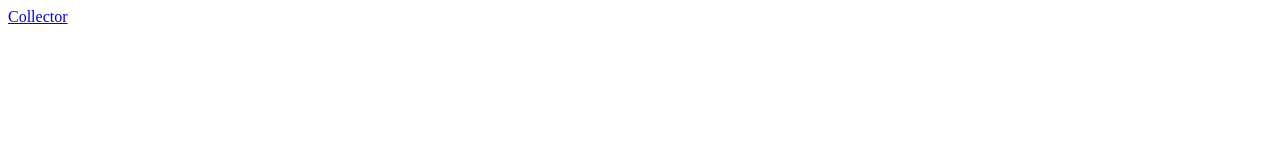
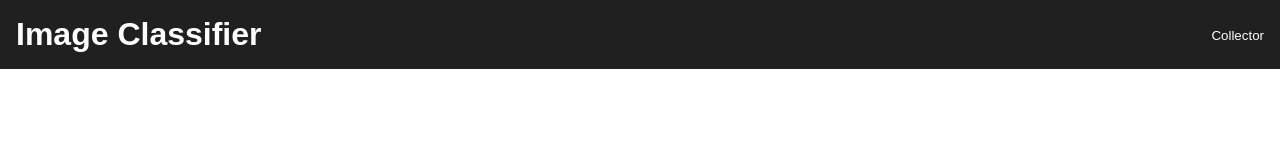
Before and after one commit to yashweblife/WebWorkerIC, a website built with Vite: page index.html in a window 1280 px wide. Built offline with nearby package versions, Linux system fonts and the light colour scheme.

Commit message:
add style

```diff
--- a/index.html
+++ b/index.html
@@ -5,10 +5,45 @@
     <link rel="icon" type="image/svg+xml" href="/vite.svg" />
     <meta name="viewport" content="width=device-width, initial-scale=1.0" />
     <title>Vite + TS</title>
+    <style>
+      *{
+        font-family: Arial, Helvetica, sans-serif;
+        padding:0;
+        margin:0;
+        box-sizing: border-box;
+      }
+      header{
+        background-color: rgb(32,32,32);
+        color:white;
+        display: flex;
+        align-items: center;
+        padding:1em;
+        justify-content: space-between;
+      }
+      header button{
+        background-color: transparent;
+        border:0;
+        outline:0;
+        color:white;
+        cursor:pointer;
+      }
+      header button:hover{
+        border-bottom:1px solid white;
+      }
+    </style>
   </head>
   <body>
+    <header>
+      <h1>Image Classifier</h1>
+      <nav>
+        <a href="./data_collector.html">
+          <button>
+            Collector
+          </button>
+        </a>
+      </nav>
+    </header>
     <div id="app">
-      <a href="./data_collector.html">Collector</a>
     </div>
     <script type="module" src="/src/main.ts"></script>
   </body>
```
